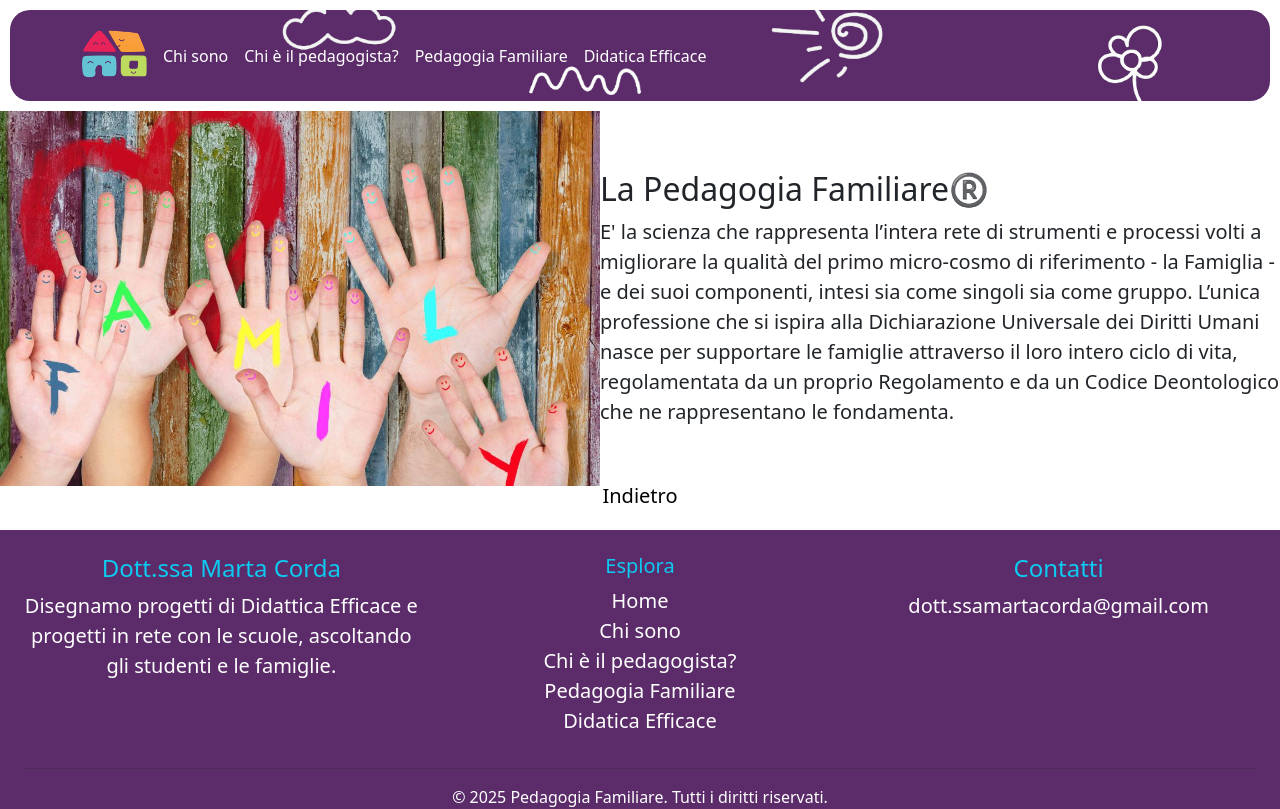
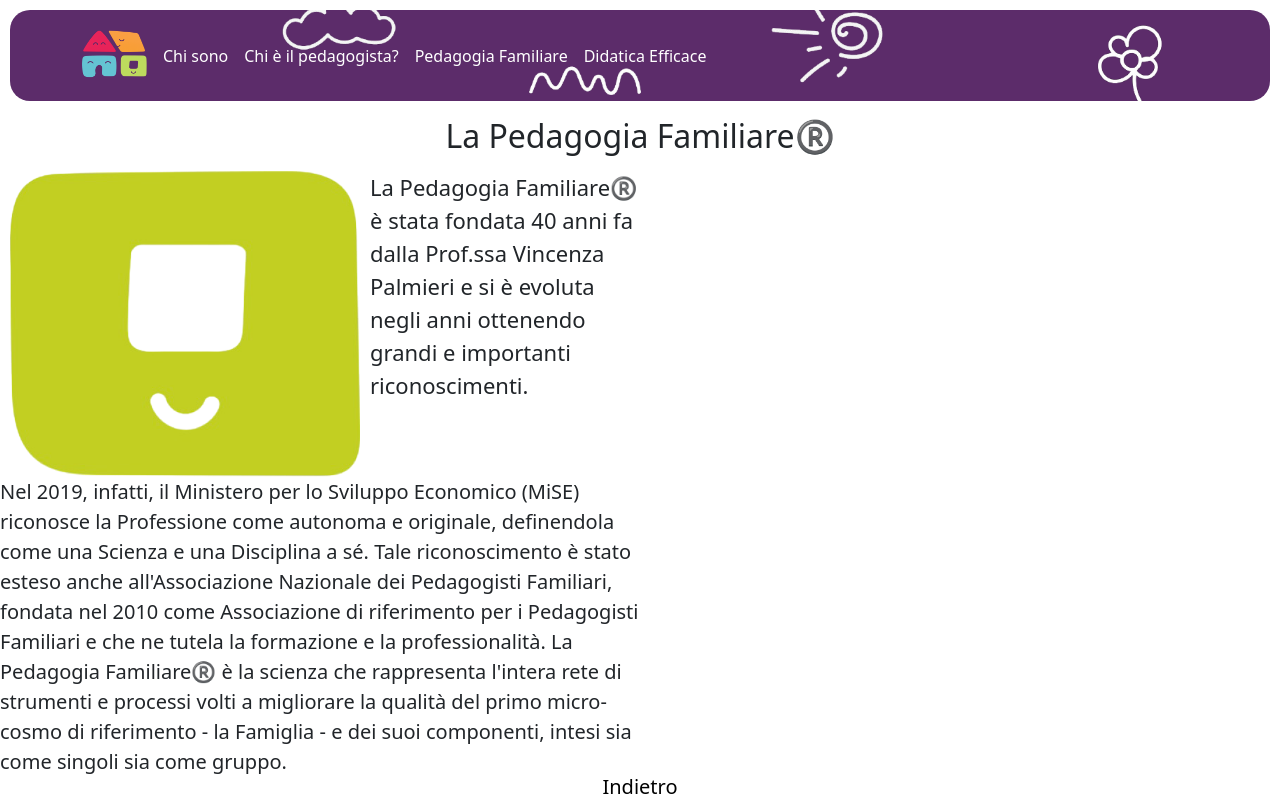
Before and after one commit to LorenzoCorda/Pedagogia-Familiare, a React (Vite) app: page /PedagogistPage in a window 1280 px wide. Shown: the top 809 px of the page. Built offline with nearby package versions, Linux system fonts and the light colour scheme.

Commit message:
adding vercel.json and pedagogistpage

```diff
--- a/pages/PedagogistPage/PedagogistPage.css
+++ b/pages/PedagogistPage/PedagogistPage.css
@@ -1,8 +1,12 @@
-.custom-img-f {
-  max-width: 600px;
+/* .background {
+  object-fit: cover;
+} */
+.custom-square {
+  margin: 0 10px;
+  max-width: 350px;
 }
-.background {
-  object-fit: cover;
+.custom-p {
+  font-size: 22px;
 }
 .custom-btn {
   display: flex;
@@ -15,3 +19,13 @@
 .custom-link-back:hover {
   color: blueviolet;
 }
+
+@media (max-width: 425px) {
+  .custom-square {
+    margin: 0 15px;
+    max-width: 150px;
+  }
+  .custom-p {
+    font-size: 16px;
+  }
+}
--- a/pages/PedagogistPage/PedagogistPage.jsx
+++ b/pages/PedagogistPage/PedagogistPage.jsx
@@ -12,25 +12,34 @@ const PedagogistPage = () => {
       <div>
         <div className="Container">
           <div className="Row">
-            <div className="col">
-              <div className="d-flex background align-items-center">
-                <img
-                  className="custom-img-f"
-                  src="/Photo/Childrenhands.jpeg"
-                  alt=""
-                />
-                <div className="fs-5">
-                  <h2 className="d-flex text-start">
+            <h2 className="d-flex justify-content-center mt-3 mb-3 ">
               La Pedagogia Familiare®️
             </h2>
-                  E' la scienza che rappresenta l’intera rete di strumenti e
-                  processi volti a migliorare la qualità del primo micro-cosmo
-                  di riferimento - la Famiglia - e dei suoi componenti, intesi
-                  sia come singoli sia come gruppo. L’unica professione che si
-                  ispira alla Dichiarazione Universale dei Diritti Umani nasce
-                  per supportare le famiglie attraverso il loro intero ciclo di
-                  vita, regolamentata da un proprio Regolamento e da un Codice
-                  Deontologico che ne rappresentano le fondamenta.
+            <div className="col-md-6 col-12">
+              <div className="d-flex">
+                <img className="custom-square" src="/Photo/Square.png" alt="" />
+
+                <p className="d-flex justify-content-center  align-content-center custom-p">
+                  La Pedagogia Familiare®️ è stata fondata 40 anni fa dalla
+                  Prof.ssa Vincenza Palmieri e si è evoluta negli anni ottenendo
+                  grandi e importanti riconoscimenti.
+                </p>
+              </div>
+            </div>
+            <div className="col-md-6 col-12">
+              <div className="fs-5">
+                Nel 2019, infatti, il Ministero per lo Sviluppo Economico (MiSE)
+                riconosce la Professione come autonoma e originale, definendola
+                come una Scienza e una Disciplina a sé. Tale riconoscimento è
+                stato esteso anche all'Associazione Nazionale dei Pedagogisti
+                Familiari, fondata nel 2010 come Associazione di riferimento per
+                i Pedagogisti Familiari e che ne tutela la formazione e la
+                professionalità. La Pedagogia Familiare®️ è la scienza che
+                rappresenta l'intera rete di strumenti e processi volti a
+                migliorare la qualità del primo micro-cosmo di riferimento - la
+                Famiglia - e dei suoi componenti, intesi sia come singoli sia
+                come gruppo.
+              </div>
             </div>
           </div>
           <div className="custom-btn mb-4">
@@ -43,8 +52,6 @@ const PedagogistPage = () => {
           </div>
         </div>
       </div>
-        </div>
-      </div>
       <Footer />
     </>
   );
--- a/pages/WhoIsThePedagogist/WhoIsPedagogistPage.jsx
+++ b/pages/WhoIsThePedagogist/WhoIsPedagogistPage.jsx
@@ -11,7 +11,7 @@ const WhoIsPedagogistPage = () => {
         <div className="Container">
           <div className="Row">
             <div className="col">
-              <div className="d-flex background align-items-center">
+              <div className="d-flex align-items-center">
                 <img className="custom-img-f" src="/Photo/Hands.jpeg" alt="" />
                 <div className="fs-5">
                   <h2 className="d-flex text-start">
--- a/src/components/navbar/Navigation.jsx
+++ b/src/components/navbar/Navigation.jsx
@@ -6,7 +6,11 @@ import "../navbar/navigation.css";
 import { Link } from "react-router-dom";
 const Navigation = () => {
   return (
-    <Navbar expand="lg" className="custom-bg-color position-relative">
+    <Navbar
+      expand="lg"
+      variant="dark"
+      className="custom-bg-color position-relative"
+    >
       <img className="custom-img-details-sun" src="/Photo/Sun.png" alt="" />
       <img className="custom-img-details-cloud" src="/Photo/Cloud.png" alt="" />
       <img
@@ -21,7 +25,10 @@ const Navigation = () => {
           <img className="custom-logo" src="/Photo/LogoWithoutBG.png" alt="" />
         </Navbar.Brand>
 
-        <Navbar.Toggle aria-controls="basic-navbar-nav" />
+        <Navbar.Toggle
+          aria-controls="basic-navbar-nav"
+          className="custom-toggler"
+        />
         <Navbar.Collapse id="basic-navbar-nav">
           <Nav className="me-auto">
             <Link
--- a/src/components/navbar/navigation.css
+++ b/src/components/navbar/navigation.css
@@ -7,6 +7,9 @@
   border-radius: 20px;
   overflow: hidden;
   position: relative;
+}
+.custom-toggler {
+  border-color: white;
 }
 /* .custom-img-details-sun,
 .custom-img-details-cloud,
```
Also changed, not shown: public/Photo/Bridge.png (added), public/Photo/Square.png (added), vercel.json (added). Lines whose indentation alone changed are shown as unchanged.
